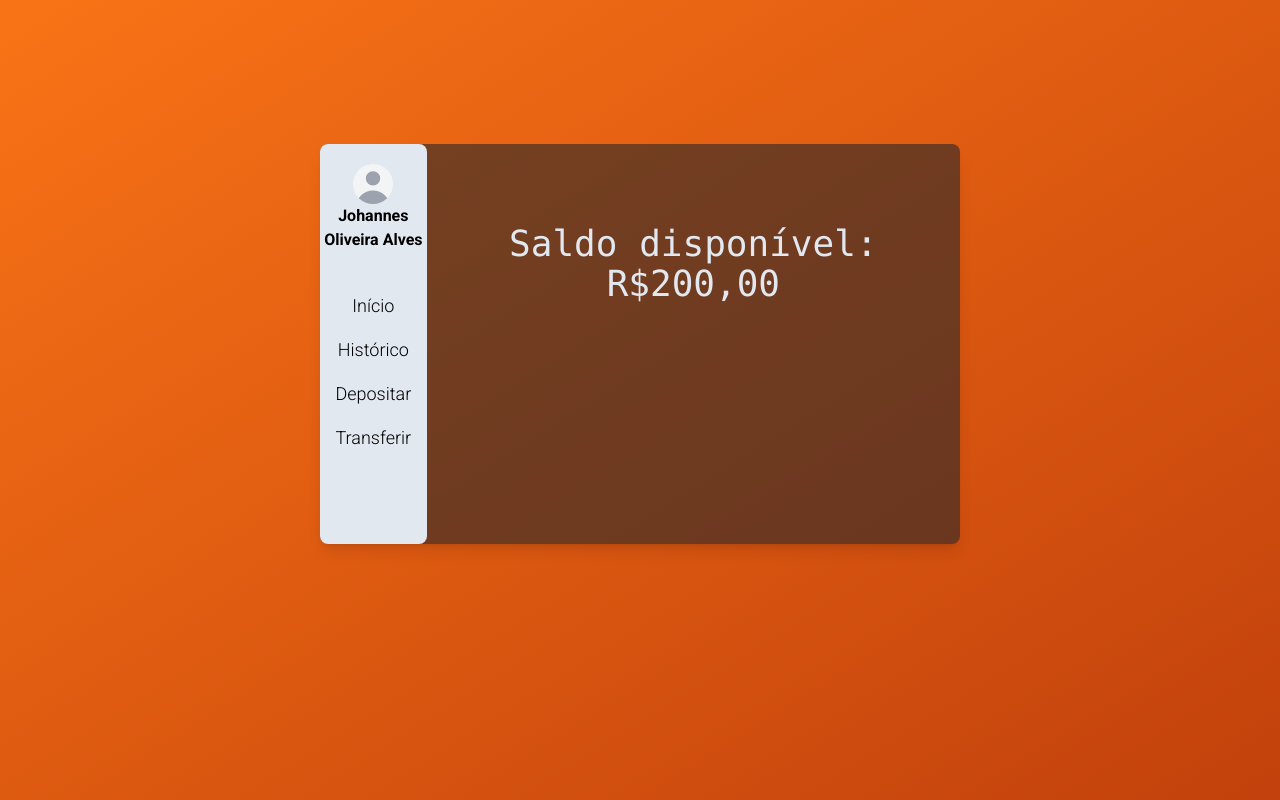
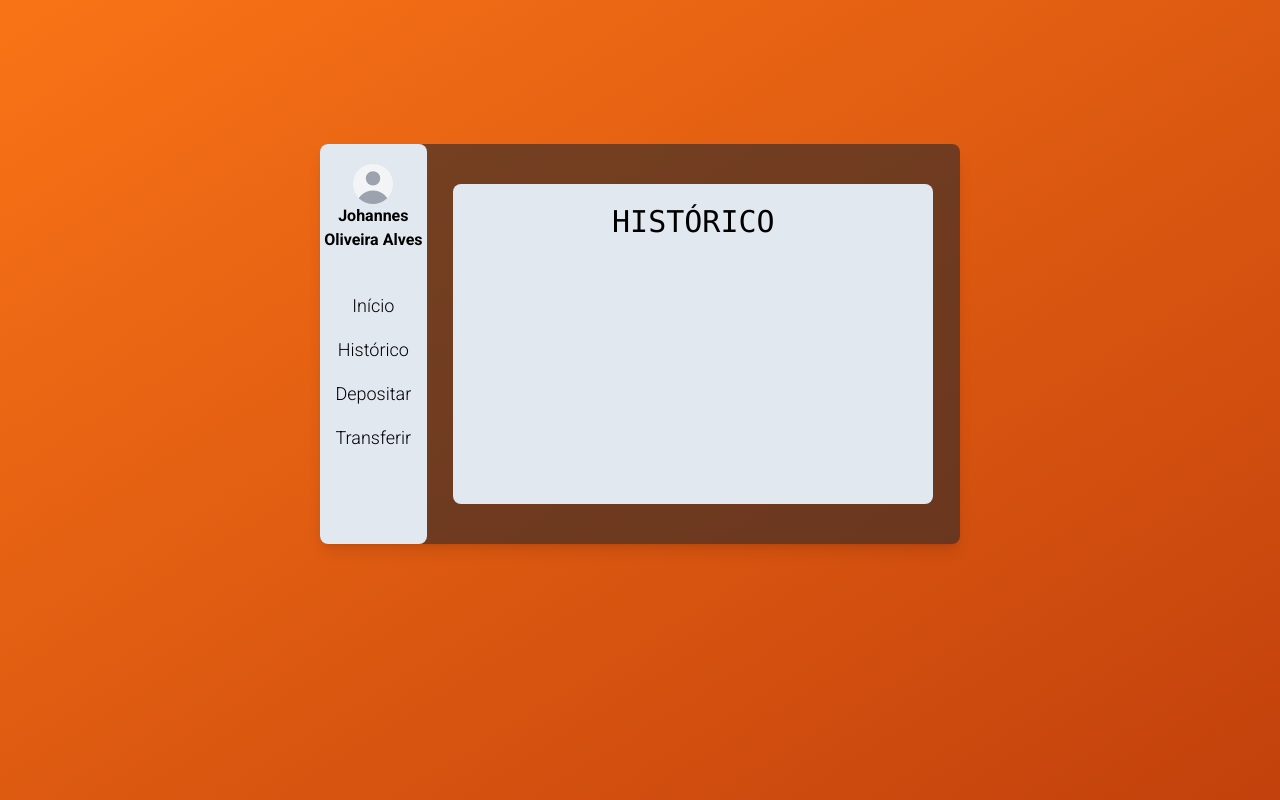
Before and after one commit to JohannesAlves/Bank-Study, a React (Vite) app in the folder web/: page / in a window 1280 px wide. Built offline with nearby package versions, Linux system fonts and the light colour scheme.

Commit message:
feat: nav transfer history label

```diff
--- /dev/null
+++ b/web/src/components/organisms/NavTransferHistory/index.tsx
@@ -0,0 +1,13 @@
+import { Subtitle } from "../../atoms/Subtitle";
+
+export function NavTransferHistory() {
+    return (
+        <>
+            <div className="w-9/12 h-4/5 bg-slate-200 mx-auto mt-10 rounded-lg flex justify-center">
+                <div>
+                    <Subtitle subtitle="HISTÓRICO" />
+                </div>
+            </div>
+        </>
+    );
+}
--- a/web/src/pages/Profile.tsx
+++ b/web/src/pages/Profile.tsx
@@ -1,12 +1,13 @@
 import { NavIndex } from "../components/organisms/NavIndex";
 import { NavOrganism } from "../components/organisms/NavOrganism";
+import { NavTransferHistory } from "../components/organisms/NavTransferHistory";
 
 function Profile() {
     return (
         <>
             <div className="flex flex-row h-full">
                 <NavOrganism />
-                <NavIndex />
+                <NavTransferHistory />
             </div>
         </>
     );
```
